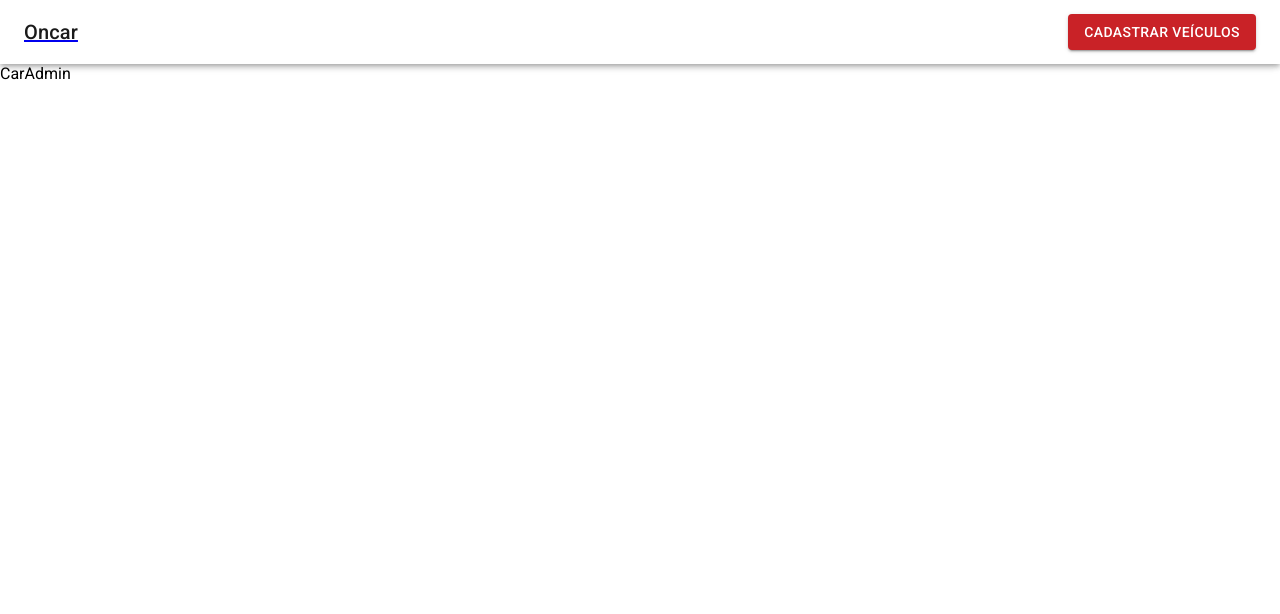
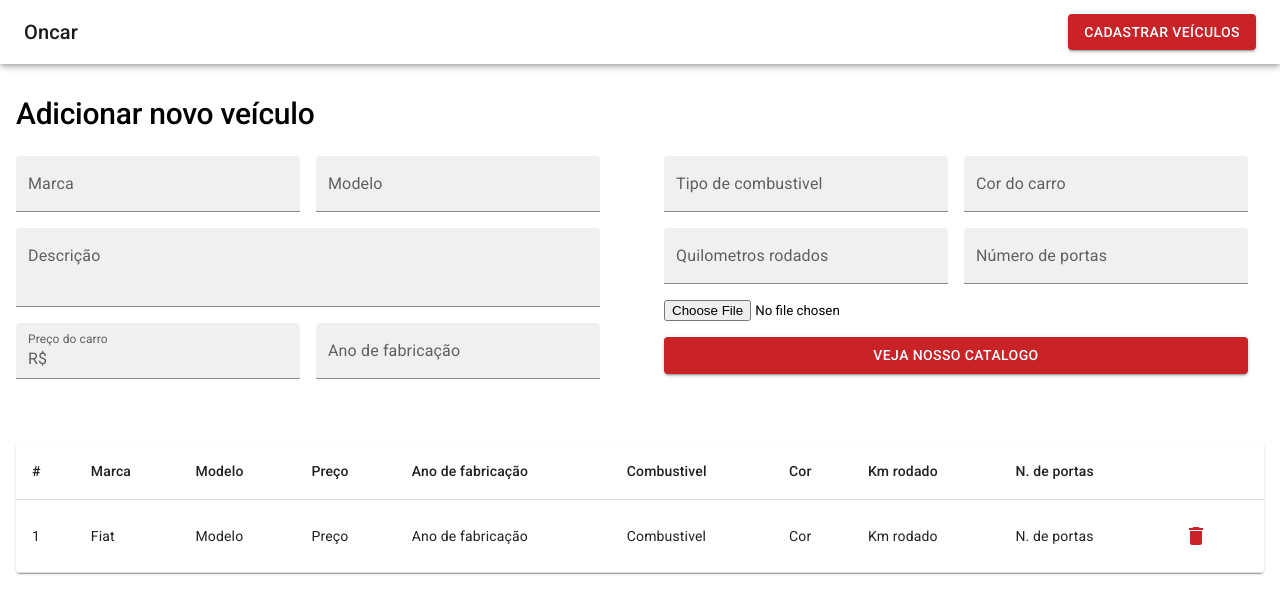
Before and after one commit to EwertonLeal/oncar-react, a React (Create React App) app: page /admin in a window 1280 px wide. Shown: the top 614 px of the page. Built offline with nearby package versions, Linux system fonts and the light colour scheme.

Commit message:
feat: estilização da pagina de cadastro de veículo e detalhes do veículo

```diff
--- a/src/App.tsx
+++ b/src/App.tsx
@@ -6,6 +6,7 @@ import { Home } from "./pages/Home"
 import { CarAdmin } from "./pages/CarAdmin/CarAdmin"
 import { CarCatalogAdmin } from "./pages/CarCatalogs/CarCatalogAdmin"
 import { FinancingPage } from "./pages/FinancingPage/FinancingPage"
+import { CarDetail } from "./pages/CarDetail/CarDetail"
 
 export const App = () => {
   return (
@@ -16,6 +17,7 @@ export const App = () => {
         <Route path="/admin" element={<CarAdmin />}></Route>
         <Route path="/catalogo" element={<CarCatalogAdmin />}></Route>
         <Route path="/financiamento" element={<FinancingPage />}></Route>
+        <Route path="/detalhes/:id" element={<CarDetail />}></Route>
       </Routes>
 
     </Box>
--- a/src/components/CarCatalog/CarCatalog.tsx
+++ b/src/components/CarCatalog/CarCatalog.tsx
@@ -78,6 +78,7 @@ export const CarCatalog = () => {
           gap={2}
           flexWrap="wrap"
         >
+          <Link to="/detalhes/1" style={{ textDecoration: "none" }}>
             <Card sx={{ width: { xs: "100%", sm: 270 }, backgroundColor: "#EEEFF1", cursor: "pointer", transition: ".1s ease-in ease-out", "&:hover": { transform: "scale(1.05)" } }}>
               <CardMedia
                 sx={{ height: 140, backgroundSize: "contain" }}
@@ -108,6 +109,7 @@ export const CarCatalog = () => {
                 </Box>
               </CardContent>
             </Card>
+          </Link>
 
         </Box>
 
--- a/src/components/Navbar.tsx
+++ b/src/components/Navbar.tsx
@@ -14,7 +14,7 @@ export const Navbar = () => {
         component="nav"
       >
         <Toolbar sx={{ display: "flex", alignItems: "center", justifyContent: "space-between" }}>
-          <Link to="/">
+          <Link to="/" style={{ textDecoration: "none" }}>
             <Typography
               variant="h6"
               component="div"
--- /dev/null
+++ b/src/pages/CarAdmin/CarAdmin.css
@@ -0,0 +1,3 @@
+.adminContent {
+    padding: 2rem !important;
+}
--- a/src/pages/CarAdmin/CarAdmin.tsx
+++ b/src/pages/CarAdmin/CarAdmin.tsx
@@ -1,5 +1,175 @@
+import Button from "@mui/material/Button";
+import Grid from "@mui/material/Grid";
+import InputAdornment from "@mui/material/InputAdornment";
+import TextField from "@mui/material/TextField";
+
+import "./CarAdmin.css";
+import Typography from "@mui/material/Typography";
+import TableContainer from "@mui/material/TableContainer";
+import Table from "@mui/material/Table";
+import TableHead from "@mui/material/TableHead";
+import TableRow from "@mui/material/TableRow";
+import TableCell from "@mui/material/TableCell";
+import TableBody from "@mui/material/TableBody";
+import Paper from "@mui/material/Paper";
+import { Delete } from "@mui/icons-material";
+import { IconButton } from "@mui/material";
+
 export const CarAdmin = () => {
   return (
-    <div>CarAdmin</div>
-  )
-}
+    <>
+      <Typography
+        variant="h2"
+        sx={{
+          margin: "1rem",
+          paddingTop: "2rem",
+          fontWeight: 500,
+          fontSize: "30px",
+          textAlign: "start",
+          marginBottom: 1,
+        }}
+      >
+        Adicionar novo veículo
+      </Typography>
+
+      <Grid container spacing={2}>
+        <Grid item xs={12} md={6} className="adminContent">
+          <Grid item xs={12} display="flex" gap={2}>
+            <TextField
+              sx={{ width: "100%" }}
+              id="standard-basic"
+              label="Marca"
+              variant="filled"
+            />
+            <TextField
+              sx={{ width: "100%" }}
+              id="standard-basic"
+              label="Modelo"
+              variant="filled"
+            />
+          </Grid>
+
+          <Grid item xs={12} mt={2} display="flex" gap={2}>
+            <TextField
+              sx={{ width: "100%" }}
+              id="filled-textarea"
+              label="Descrição"
+              placeholder="1.0 MPI MILLE FIRE ECONOMY 8V FLEX 2P MANUAL"
+              multiline
+              rows={2}
+              variant="filled"
+            />
+          </Grid>
+
+          <Grid item xs={12} mt={2} display="flex" gap={2}>
+            <TextField
+              sx={{ width: "100%" }}
+              label="Preço do carro"
+              id="filled-start-adornment"
+              InputProps={{
+                startAdornment: (
+                  <InputAdornment position="start">R$</InputAdornment>
+                ),
+              }}
+              variant="filled"
+            />
+            <TextField
+              sx={{ width: "100%" }}
+              id="standard-basic"
+              label="Ano de fabricação"
+              variant="filled"
+            />
+          </Grid>
+        </Grid>
+
+        <Grid item xs={12} md={6} className="adminContent">
+          <Grid item xs={12} display="flex" gap={2}>
+            <TextField
+              sx={{ width: "100%" }}
+              id="standard-basic"
+              label="Tipo de combustivel"
+              variant="filled"
+            />
+            <TextField
+              sx={{ width: "100%" }}
+              id="standard-basic"
+              label="Cor do carro"
+              variant="filled"
+            />
+          </Grid>
+
+          <Grid item xs={12} display="flex" mt={2} gap={2}>
+            <TextField
+              sx={{ width: "100%" }}
+              id="standard-basic"
+              label="Quilometros rodados"
+              variant="filled"
+            />
+            <TextField
+              sx={{ width: "100%" }}
+              id="standard-basic"
+              label="Número de portas"
+              variant="filled"
+            />
+          </Grid>
+
+          <Grid item xs={12} display="flex" mt={2} gap={2}>
+            <input type="file" />
+          </Grid>
+
+          <Grid item xs={12} display="flex" mt={2} gap={2}>
+            <Button
+              color="inherit"
+              variant="contained"
+              sx={{
+                width: "100%",
+                backgroundColor: "#C92227",
+                color: "#ffffff",
+                "&:hover": {
+                  backgroundColor: "#A31115",
+                },
+              }}
+            >
+              Veja nosso catalogo
+            </Button>
+          </Grid>
+        </Grid>
+      </Grid>
+
+      <Grid container pt={4} px={2}>
+        <TableContainer component={Paper}>
+        <Table sx={{ minWidth: 650 }} aria-label="simple table">
+          <TableHead>
+            <TableRow>
+              <TableCell>#</TableCell>
+              <TableCell>Marca</TableCell>
+              <TableCell>Modelo</TableCell>
+              <TableCell>Preço</TableCell>
+              <TableCell>Ano de fabricação</TableCell>
+              <TableCell>Combustivel</TableCell>
+              <TableCell>Cor</TableCell>
+              <TableCell>Km rodado</TableCell>
+              <TableCell>N. de portas</TableCell>
+              <TableCell></TableCell>
+            </TableRow>
+          </TableHead>
+          <TableBody>
+              <TableRow>
+              <TableCell>1</TableCell>
+              <TableCell>Fiat</TableCell>
+              <TableCell>Modelo</TableCell>
+              <TableCell>Preço</TableCell>
+              <TableCell>Ano de fabricação</TableCell>
+              <TableCell>Combustivel</TableCell>
+              <TableCell>Cor</TableCell>
+              <TableCell>Km rodado</TableCell>
+              <TableCell>N. de portas</TableCell>
+              <TableCell> <IconButton sx={{ color: "#c92227" }}><Delete /></IconButton> </TableCell>
+              </TableRow>
+          </TableBody>
+        </Table>
+        </TableContainer>
+      </Grid>
+    </>
+  );
+};
--- /dev/null
+++ b/src/pages/CarDetail/CarDetail.css
@@ -0,0 +1,20 @@
+.lista-caracteristicas {
+    display: flex;
+    flex-wrap: wrap;
+    gap: 10px;
+    list-style: none;
+    padding: 0;
+}
+
+.lista-caracteristicas-item {
+    width: 60px;
+    height: 60px;
+    border-radius: 6px;
+    padding: 1rem;
+    margin-bottom: 20px;
+    display: flex;
+    flex-direction: column;
+    align-items: center;
+    justify-content: center;
+    box-shadow: 1px 1px 5px 0px rgb(158, 158, 158);
+}
--- a/src/pages/CarDetail/CarDetail.tsx
+++ b/src/pages/CarDetail/CarDetail.tsx
@@ -1,7 +1,78 @@
-import React from 'react'
+import Grid from "@mui/material/Grid"
+import Typography from "@mui/material/Typography"
+
+import Button from "@mui/material/Button";
+import { Link } from "react-router-dom";
+import { CalendarToday, DoorFront, LocalGasStation, Palette, TimeToLeave } from "@mui/icons-material";
+
+import "./CarDetail.css"
 
 export const CarDetail = () => {
   return (
-    <div>CarDetail</div>
-  )
+    <Grid container spacing={6} px={2} alignItems="center">
+      <Grid item xs={12} md={6}>
+        <img src="/hero-img.png" width="100%" alt="" />
+      </Grid>
+
+      <Grid item xs={12} md={6}>
+        <Typography variant="h4" sx={{ fontWeight: 500 }}>
+          Nome do carro
+        </Typography>
+
+        <Typography variant="body1" pt={1}>
+          teste cadastro de veículo pela api da vercel
+        </Typography>
+
+        <Typography variant="h4" py={3} sx={{ fontWeight: 600 }}>
+          R$ 15.700,00
+        </Typography>
+
+        <ul className="lista-caracteristicas" >
+          <li className="lista-caracteristicas-item">
+            <CalendarToday sx={{ marginBottom: 2 }} />
+            2007
+          </li>
+
+          <li className="lista-caracteristicas-item">
+            <LocalGasStation sx={{ marginBottom: 2 }} />
+            Gasolina
+          </li>
+
+          <li className="lista-caracteristicas-item">
+            <Palette sx={{ marginBottom: 2 }} />
+            Prata
+          </li>
+
+          <li className="lista-caracteristicas-item">
+            <TimeToLeave sx={{ marginBottom: 2 }} />
+            150000
+          </li>
+
+          <li className="lista-caracteristicas-item">
+            <DoorFront sx={{ marginBottom: 2 }} />
+            4
+          </li>
+        </ul>
+
+        <Link to="/financiamento">
+          <Button
+              color="inherit"
+              variant="contained"
+              sx={{
+                  width: "100%",
+                  marginTop: "40px",
+                  backgroundColor: "#C92227",
+                  color: "#ffffff",
+                  "&:hover": {
+                      backgroundColor: "#A31115",
+                  }
+              }}
+            >
+              Financie este veículo
+            </Button>
+        </Link>
+
+      </Grid>
+    </Grid>
+  );
 }
```
Also changed, not shown: src/pages/FinancingPage/FinancingPage.tsx (indentation only). Lines whose indentation alone changed are shown as unchanged.
